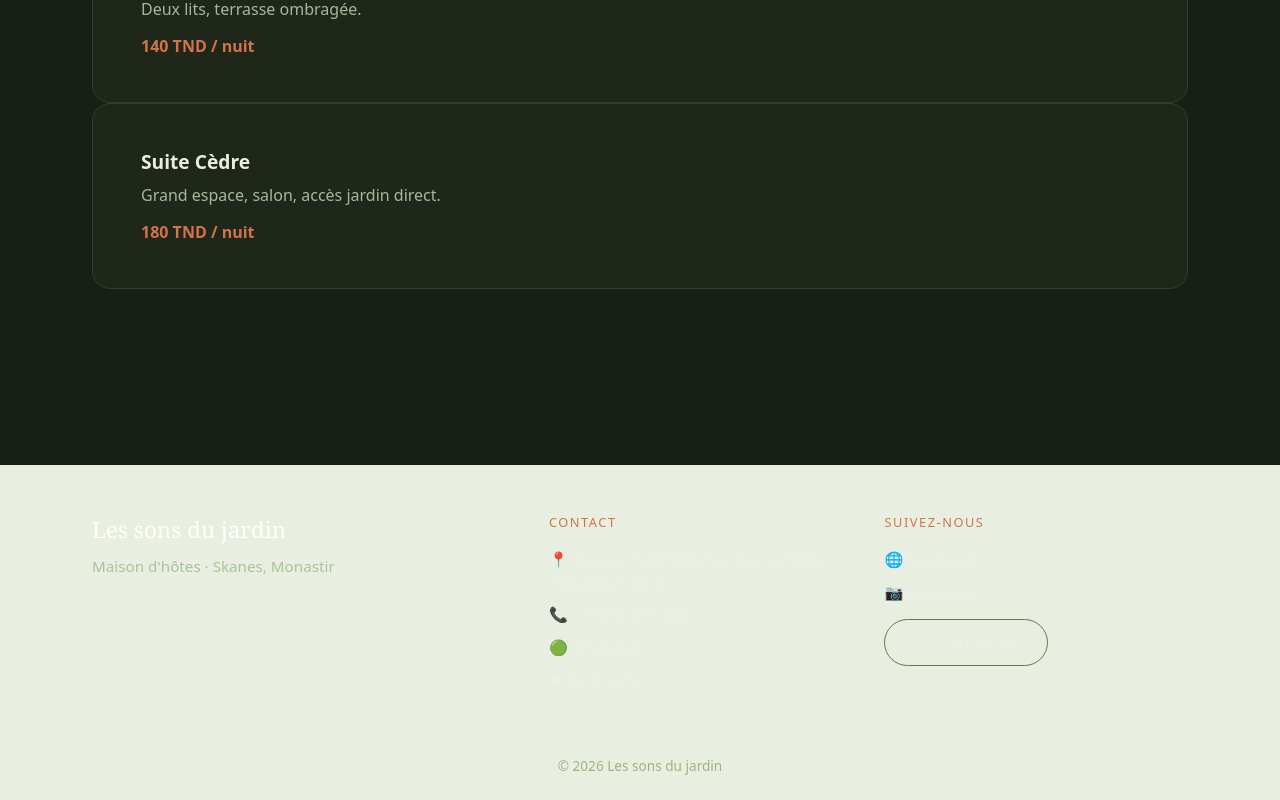
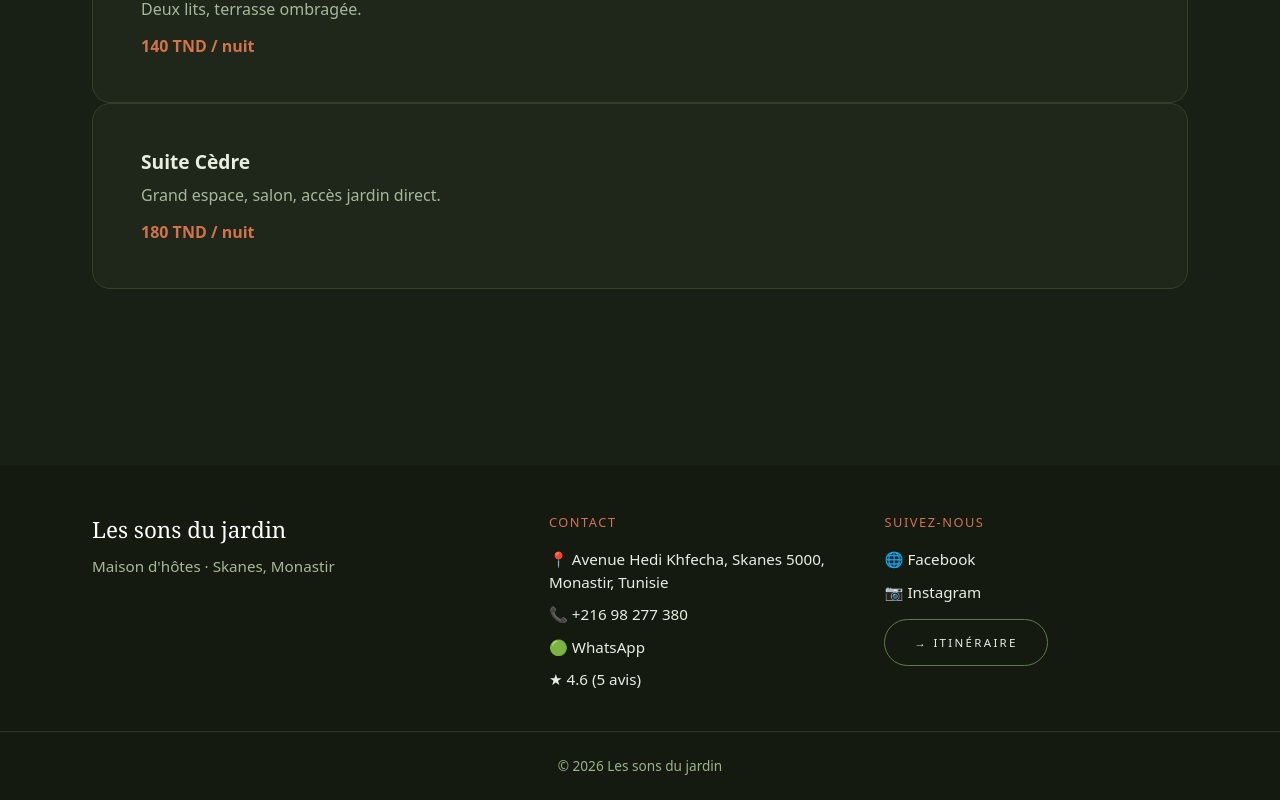
Before and after one commit to Atlasis-digital/sons-du-jardin, a React (Vite) app: page /rooms in a window 1280 px wide. Shown: the part 569-1369 px from the top of the page. Built offline with nearby package versions, Linux system fonts and the light colour scheme.

Commit message:
Footer respecte le theme sombre (fond sombre + texte clair en mode dark)

```diff
--- a/src/index.css
+++ b/src/index.css
@@ -170,6 +170,14 @@ body.dark .map-wrap iframe { --map-filter: invert(0.9) hue-rotate(180deg); }
 
 /* FOOTER */
 .site-footer { background: var(--ink); color: #eaf2e4; margin-top: 4rem; padding: 3rem 0 1.5rem; }
+body.dark .site-footer { background: #141a10; color: #e8efe0; }
+body.dark .footer-tag { color: #a7b89a; }
+body.dark .footer-brand { color: #fff; }
+body.dark .footer-list a, body.dark .footer-socials a { color: #e8efe0; }
+body.dark .footer-list a:hover, body.dark .footer-socials a:hover { color: #fff; }
+body.dark .footer-bottom { border-top-color: rgba(255,255,255,.12); color: #9bb389; }
+body.dark .footer-map { border-color: #5f7a52; color: #e8efe0; }
+body.dark .footer-map:hover { background: #5f7a52; color: #fff; }
 .footer-grid { display: grid; grid-template-columns: 1.4fr 1fr 1fr; gap: 2rem; }
 .footer-brand { font-family: 'Fraunces', Georgia, serif; font-size: 1.4rem; margin: 0 0 .5rem; color: #fff; }
 .footer-tag { color: #a9c39a; margin: 0; font-size: .95rem; }
```
